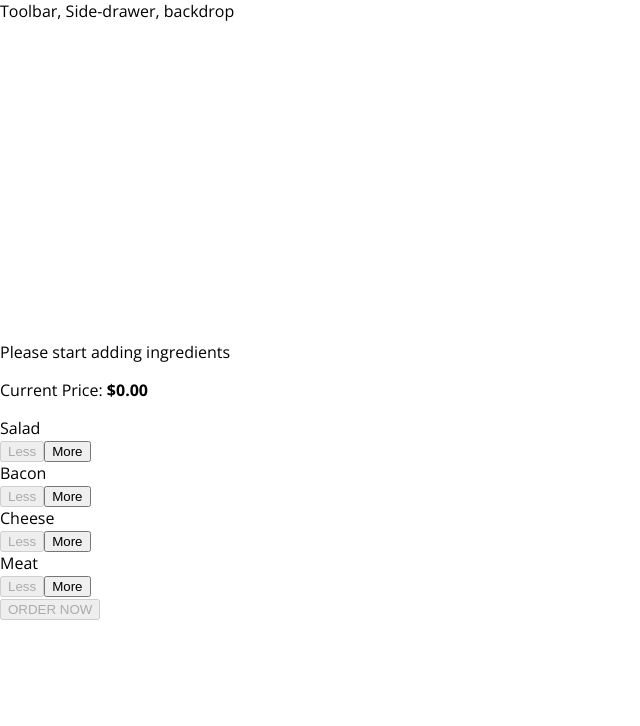
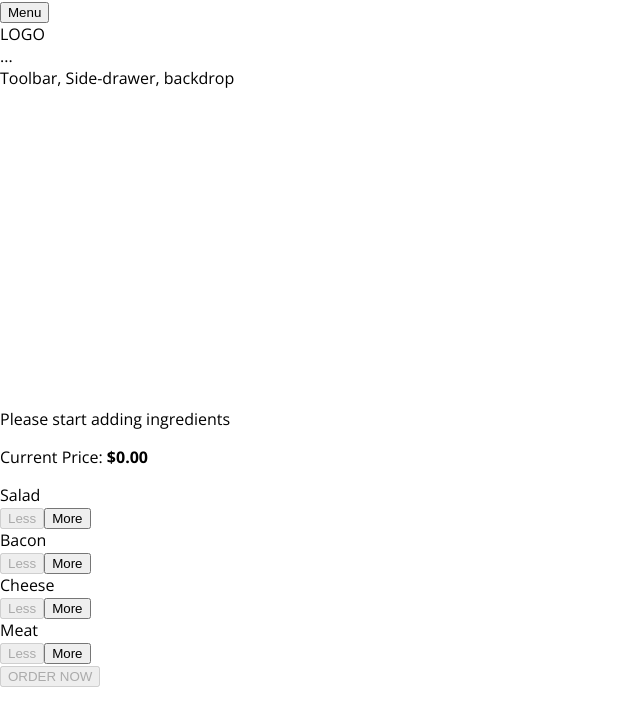
Before and after one commit to logikevcoder/burger-builder, a React app: page / in a window 1280 px wide. Shown: the top 726 px of the page, without its empty margins (0-640 px from the left). Built offline with nearby package versions, Linux system fonts and the light colour scheme.

Commit message:
added toolbar functionality and styling

```diff
--- a/src/components/Layout/Layout.css
+++ b/src/components/Layout/Layout.css
@@ -1,3 +1,3 @@
 .Content {
-  margin-top: 16px;
+  margin-top: 72px;
 }
--- a/src/components/Layout/Layout.js
+++ b/src/components/Layout/Layout.js
@@ -1,11 +1,13 @@
 import React from 'react';
 import Aux from '../../hoc/Aux';
 import classes from './Layout.css';
+import Toolbar from '../Navigation/Toolbar/Toolbar';
 
 const layout = ( props ) => {
 
   return (
     <Aux>
+      <Toolbar />
       <div>Toolbar, Side-drawer, backdrop</div>
       <main className={classes.Content}>
         {props.children}
--- /dev/null
+++ b/src/components/Navigation/Toolbar/Toolbar.css
@@ -0,0 +1,18 @@
+.Toolbar {
+  height: 56px;
+  width: 100%;
+  position: fixed;
+  top: 0;
+  left: 0;
+  background-color: #703E09;
+  display: flex;
+  justify-content: space-between;
+  align-items: center;
+  padding: 0 20px;
+  box-sizing: border-box;
+  z-index: 90;
+}
+
+.Toolbar nav {
+  height: 100%;
+}
--- /dev/null
+++ b/src/components/Navigation/Toolbar/Toolbar.js
@@ -0,0 +1,16 @@
+import React from 'react';
+import classes from './Toolbar.css';
+
+const toolbar = (props) => {
+  return (
+    <header className={classes.Toolbar}>
+      <button>Menu</button>
+      <div>LOGO</div>
+      <nav>
+        ...
+      </nav>
+    </header>
+  );
+};
+
+export default toolbar;
```
Also changed, not shown: src/assets/images/burger-logo.png (added).
